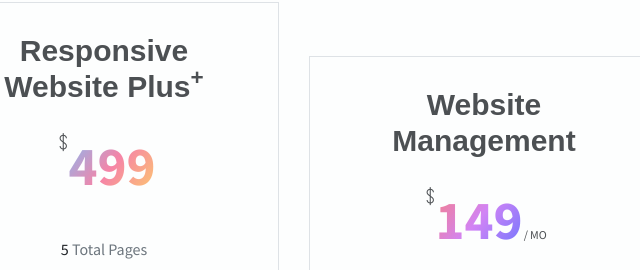
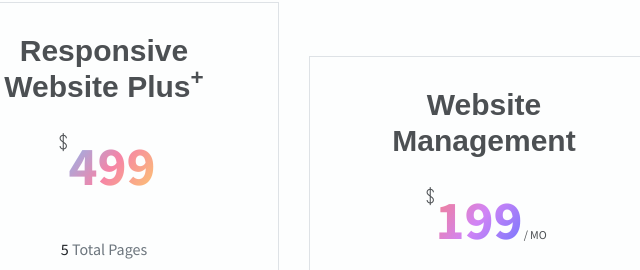
Before and after one commit to carloslopezjr/carloslopezjr.github.io, a website: page index.html in a window 1280 px wide. Shown: the part 2544-2814 px from the top of the page, 536-1176 px from the left. Drawn offline with Linux system fonts and the light colour scheme.

Commit message:
Update index.html

```diff
--- a/index.html
+++ b/index.html
@@ -665,7 +665,7 @@
                   -webkit-background-clip: text;
                   background-clip: text;
                   -webkit-text-fill-color: transparent;
-                ">149</span>
+                ">199</span>
                 <span class="date">MO</span>
               </div>
               <ul class="list">
```
